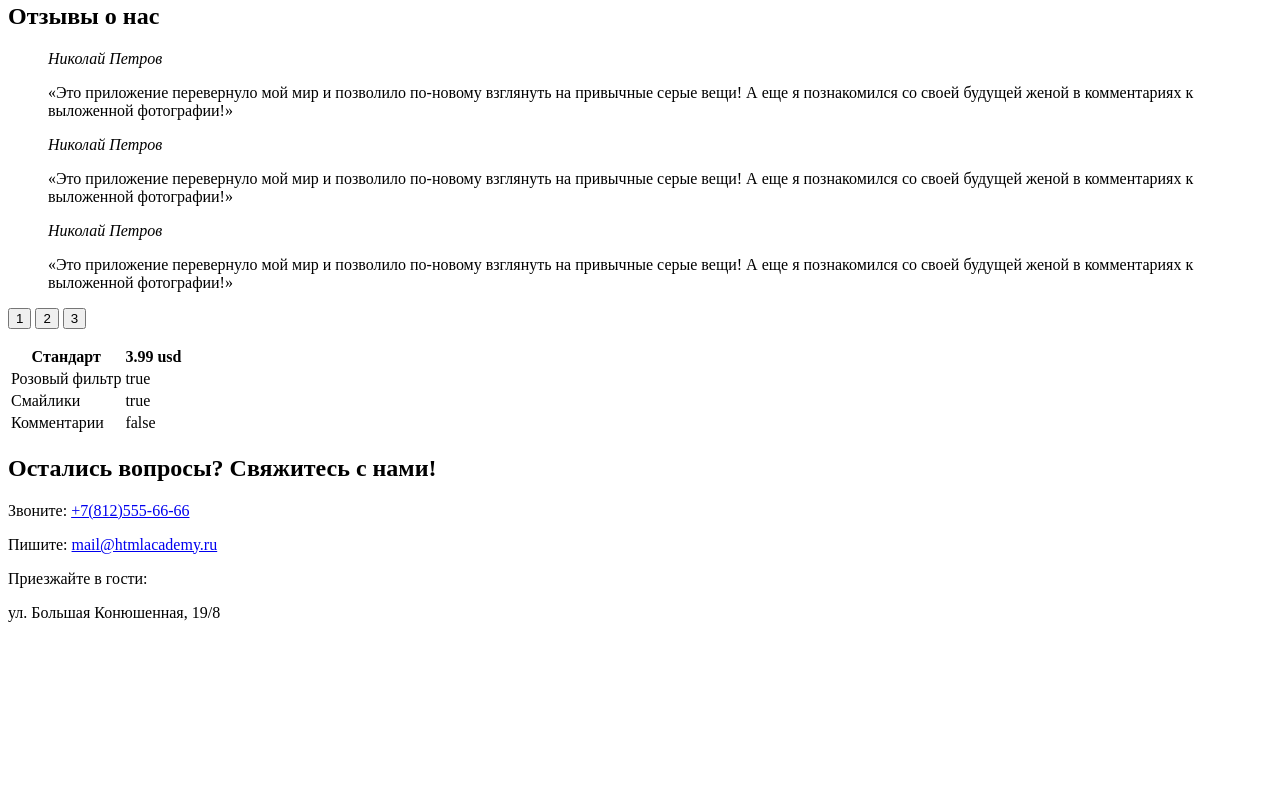
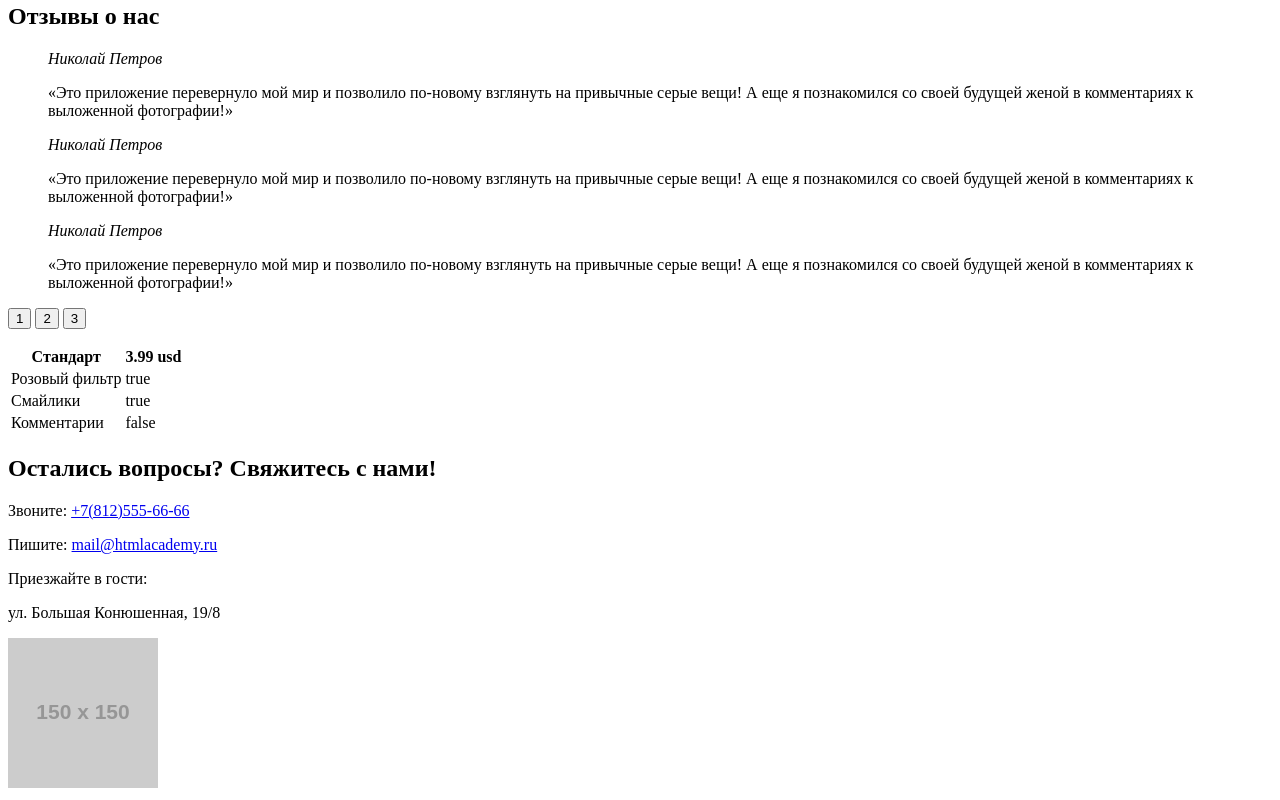
Before and after one commit to GreeneTM/677469-pink-18, a website: page source/index.html in a window 1280 px wide. Shown: the part 747-1547 px from the top of the page. Before the commit the page ends 1385 px from the top, so only its background shows below. Drawn offline with Linux system fonts and the light colour scheme; placeholder pictures from the web are drawn by us.

Commit message:
добавляет карту на главную страницу

```diff
--- a/source/index.html
+++ b/source/index.html
@@ -132,6 +132,9 @@
                 </span>
           </p>
         </p>
+        <div class="contacts__map cotacts__map--point">
+            <img src="https://via.placeholder.com/150x150" width="150" height="150" alt="Карта">
+        </div>
       </section>
     </main>
   </body>
```
